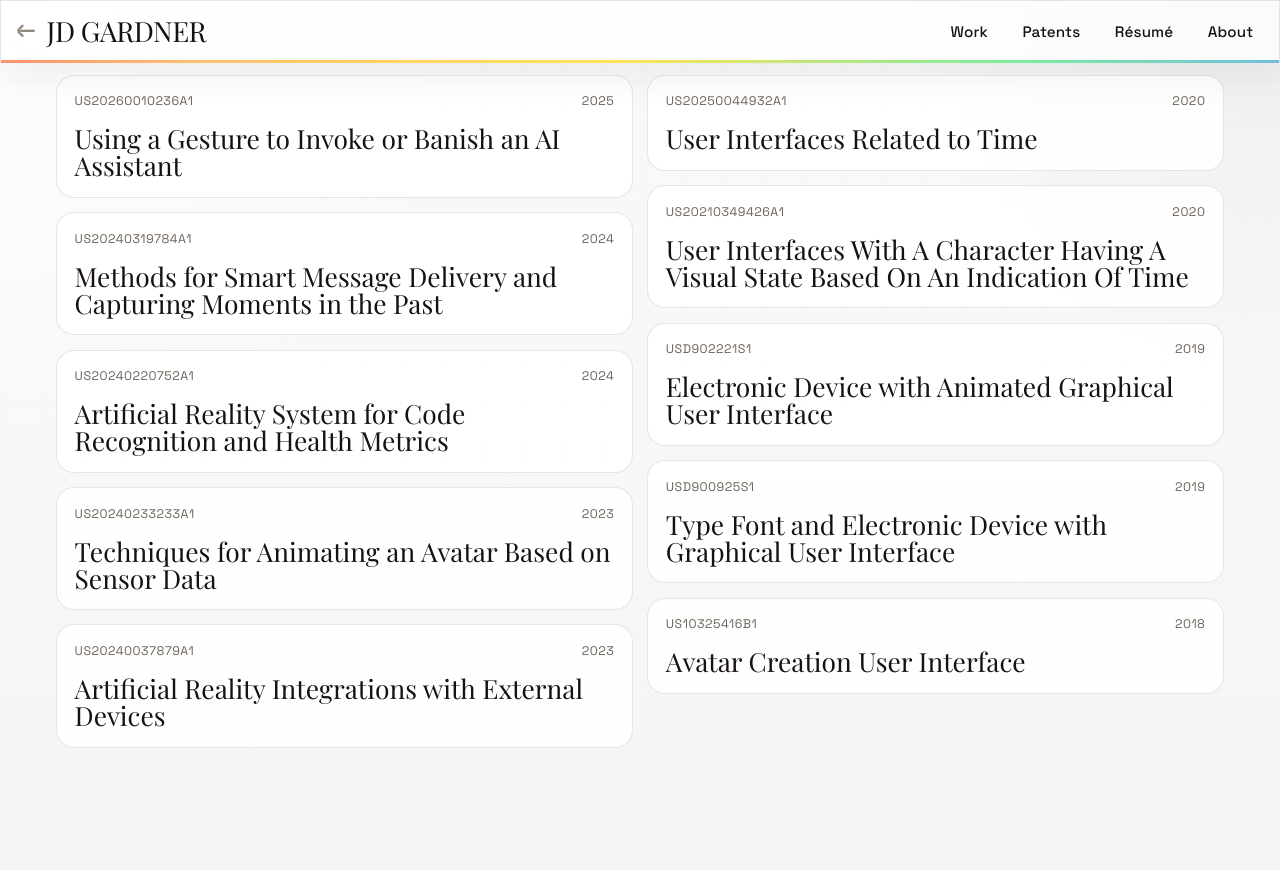
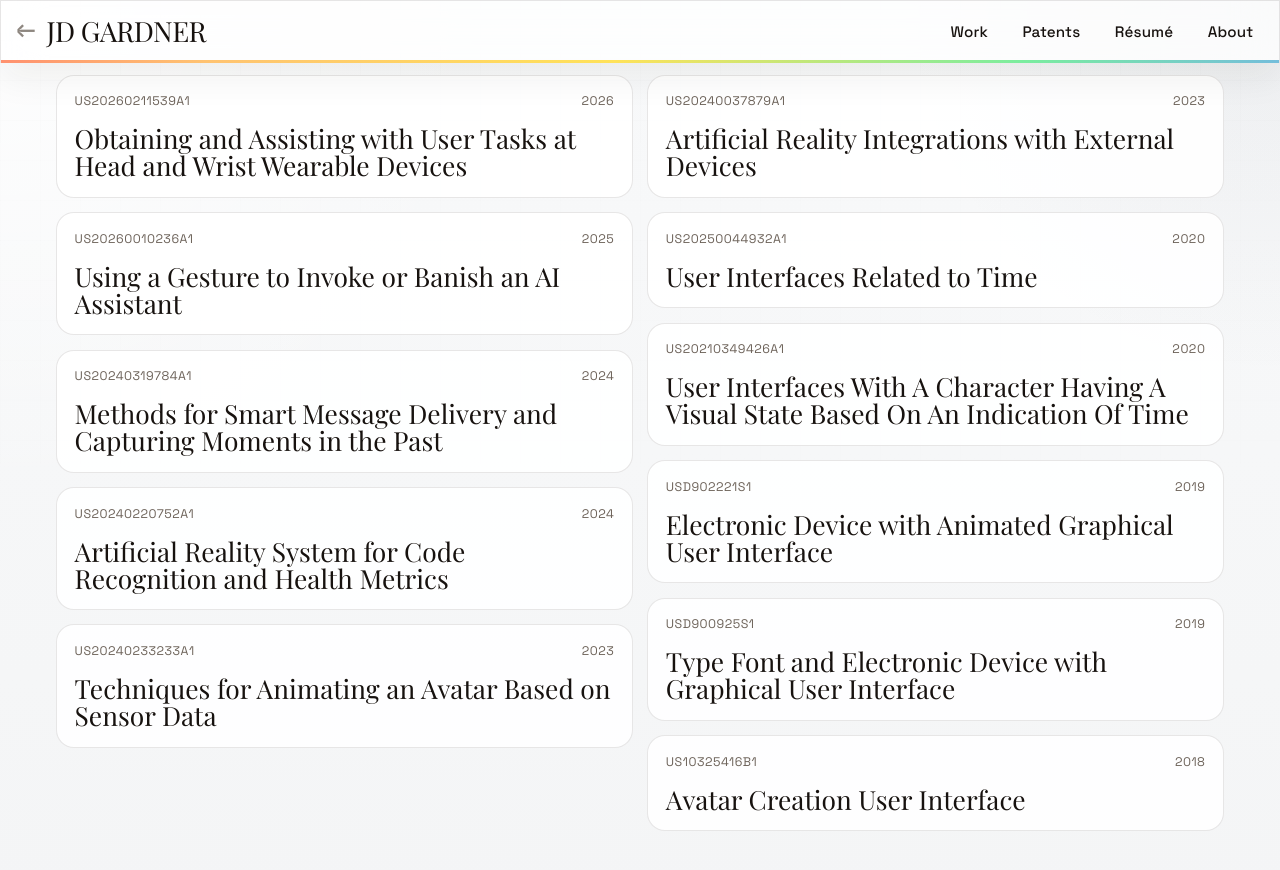
Before and after one commit to knifecatcher/knifecatcher.github.io, a Jekyll site: the page built from pages/patents.md, in a window 1280 px wide. Shown: the top 870 px of the page. Built offline with Jekyll 4.4.1, drawn with Linux system fonts in a browser that asks for light colours.

Commit message:
add new patent

```diff
--- a/pages/patents.md
+++ b/pages/patents.md
@@ -90,6 +90,16 @@ permalink: /patents/
 
 <section class="patents-shell">
   <div class="patents-grid">
+    <a class="patent-card" href="https://patents.google.com/patent/US20260211539A1/" target="_blank" rel="noopener noreferrer">
+      <div class="patent-card__top">
+        <span class="patent-card__number">US20260211539A1</span>
+        <span class="patent-card__number">2026</span>
+      </div>
+      <div class="patent-card__body">
+        <h2>Obtaining and Assisting with User Tasks at Head and Wrist Wearable Devices</h2>
+      </div>
+    </a>
+
     <a class="patent-card" href="https://patents.google.com/patent/US20260010236A1" target="_blank" rel="noopener noreferrer">
       <div class="patent-card__top">
         <span class="patent-card__number">US20260010236A1</span>
```
